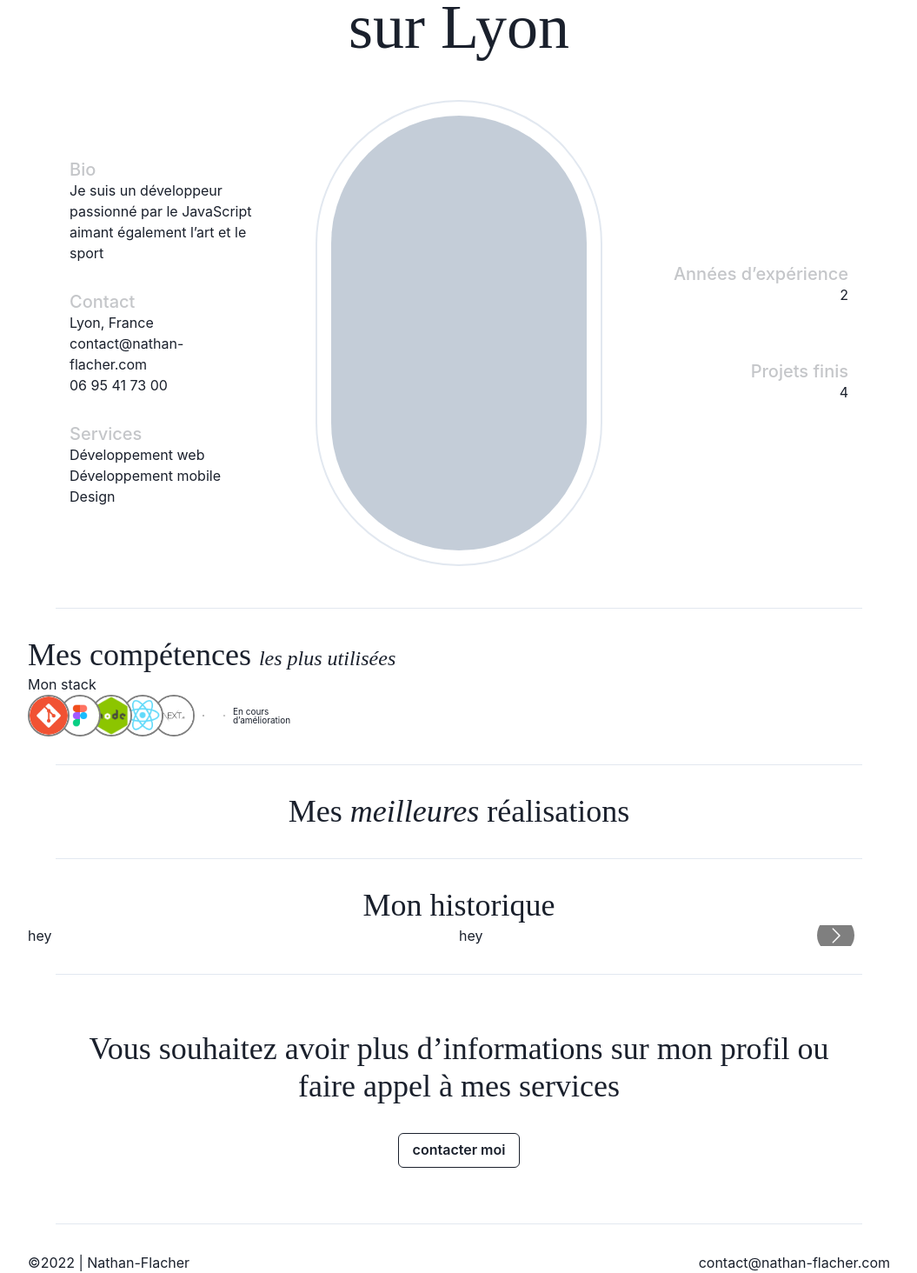
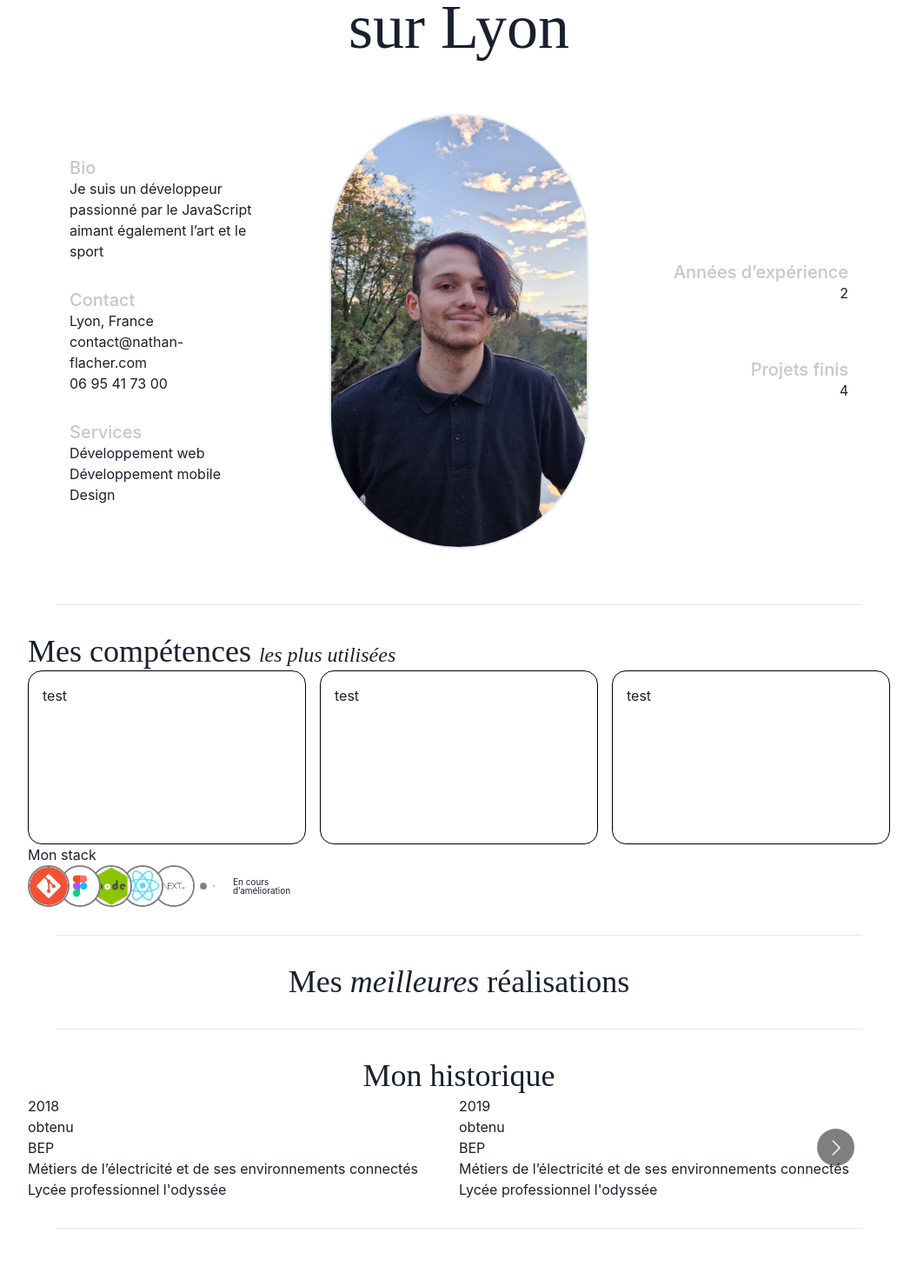
Before and after one commit to Nathan-html/Portfolio, a Next.js app: page / in a window 1280 px wide. Shown: the part 253-1717 px from the top of the page at 87% size, without its empty margins (112-1167 px from the left). Built offline with nearby package versions, Linux system fonts and the light colour scheme.

Commit message:
work on home page

```diff
--- /dev/null
+++ b/components/cursor.tsx
@@ -0,0 +1,35 @@
+import {useEffect, useRef} from "react";
+
+export default function Cursor () {
+    const cursorRef = useRef(null);
+    useEffect(() => {
+        if (cursorRef.current == null) return;
+        document.addEventListener('mousemove', (e: MouseEvent) => {
+            if (cursorRef.current == null) return;
+            // @ts-ignore
+            cursorRef.current.setAttribute("style", "top: " + (e.pageY) + "px; left: " + (e.pageX) + "px;")
+        });
+        window.addEventListener("scroll", (e: Event) => {
+            if (cursorRef.current == null) return;
+            // @ts-ignore
+            const fromTop = cursorRef.current.getAttribute("data-fromTop");
+            // @ts-ignore
+            cursorRef.current.style.top = scrollY + parseInt(fromTop) + "px";
+        });
+        document.addEventListener('click', () => {
+            if (cursorRef.current == null) return;
+            // @ts-ignore
+            cursorRef.current.classList.add("expand");
+            setTimeout(() => {
+                if (cursorRef.current == null)
+                    return;
+                // @ts-ignore
+                cursorRef.current.classList.remove("expand");
+            }, 500)
+        })
+    }, [])
+    return (
+        <div className="cursor" ref={cursorRef}>
+        </div>
+    )
+}
--- a/components/skillCard.tsx
+++ b/components/skillCard.tsx
@@ -1,7 +1,10 @@
 import {NextComponentType} from "next";
+import {Box} from "@chakra-ui/react";
 
 const SkillCard: NextComponentType = () => {
-    return <p>hello</p>
+    return <Box borderRadius="1rem" height='100%' border='1px solid black' padding='1rem'>
+        <Box>test</Box>
+    </Box>
 }
 
 export default SkillCard
--- a/components/year.tsx
+++ b/components/year.tsx
@@ -1,19 +1,12 @@
 import {NextComponentType} from "next";
 
-// @ts-ignore
-const Year: NextComponentType = (
-    year: String = '',
-    state: String = '',
-    title: String = '',
-    desc: String = '',
-    place: String = ''
-) => {
+const Year: NextComponentType = ({props}: any) => {
     return <>
-        <h3>{year}</h3>
-        <p>{state}</p>
-        <p>{title}</p>
-        <p>{desc}</p>
-        <p>{place}</p>
+        <h3>{props.year}</h3>
+        <p>{props.state}</p>
+        <p>{props.title}</p>
+        <p>{props.desc}</p>
+        <p>{props.place}</p>
     </>
 }
 
--- a/pages/_app.tsx
+++ b/pages/_app.tsx
@@ -3,12 +3,15 @@ import type { AppProps } from 'next/app'
 import {ChakraProvider} from "@chakra-ui/provider";
 import theme from "../styles/themes/theme";
 import Navbar from "../components/navbar";
+import CustomCursor from "../components/cursor";
+import {appWithTranslation} from "next-i18next";
 
 function App({ Component, pageProps }: AppProps) {
   return <ChakraProvider theme={theme}>
+    <CustomCursor />
     <Navbar />
     <Component {...pageProps} />
   </ChakraProvider>
 }
 
-export default App
+export default appWithTranslation(App)
--- a/pages/index.tsx
+++ b/pages/index.tsx
@@ -16,6 +16,10 @@ import {PulseLoader} from "react-spinners";
 import UAParser from "ua-parser-js";
 import Carousel from "react-multi-carousel";
 import "react-multi-carousel/lib/styles.css";
+import Image from 'next/image'
+import ImageNathanFlacher from "../public/images/pictures/nathan-flacher-mobile.jpg";
+import SkillCard from "../components/skillCard";
+import Year from "../components/year";
 
 const responsive = {
     desktop: {
@@ -105,6 +109,7 @@ const years = [
 
 // @ts-ignore
 const Home: NextPage = ({deviceType}) => {
+    // @ts-ignore
     return <Container maxW='5xl'>
         <Heading as='h1' size={{md: '4xl'}} sx={{textAlign: "center", fontFamily: "Amiri", fontWeight: "500", margin: "3rem 0"}}>
             Nathan Flacher<br/>Développeur web et application sur Lyon
@@ -130,10 +135,22 @@ const Home: NextPage = ({deviceType}) => {
                 </Box>
             </Grid>
             <GridItem w='100%'>
-                <Box borderRadius="999" border='2px' borderColor='gray.200'>
-                    <Skeleton margin="16px" borderRadius="999" height='500px'>
-
-                    </Skeleton>
+                <Box borderRadius="999" border='2px' borderColor='gray.200' height='500px' position='relative' margin="1rem">
+                    {/*<Skeleton margin="16px" borderRadius="999" height='500px'>*/}
+                        <Image
+                            alt=""
+                            title=""
+                            // loader={myLoader}
+                            src={ImageNathanFlacher}
+                            placeholder="blur"
+                            layout="fill"
+                            objectFit="cover"
+                            style={{
+                                padding: "16px !important",
+                                borderRadius: "999px"
+                            }}
+                            />
+                    {/*</Skeleton>*/}
                 </Box>
             </GridItem>
             <Grid w='100%' gap={"4rem"} sx={{justifyContent:"end"}}>
@@ -151,6 +168,16 @@ const Home: NextPage = ({deviceType}) => {
         <hr style={{margin: "2rem"}} />
 
         <Heading as='h2' size='xl' sx={{fontFamily: "Amiri", fontWeight: "500"}}>Mes compétences <i><span style={{fontSize: "1.5rem"}}>les plus utilisées</span></i></Heading>
+
+        <Grid
+            h='200px'
+            templateColumns='repeat(3, 1fr)'
+            gap={4}
+        >
+            <GridItem><SkillCard /></GridItem>
+            <GridItem><SkillCard /></GridItem>
+            <GridItem><SkillCard /></GridItem>
+        </Grid>
         <Text>Mon stack</Text>
         <AvatarGroup>
             {avatars.map((avatar) => (
@@ -195,9 +222,9 @@ const Home: NextPage = ({deviceType}) => {
             itemClass="image-item"
             responsive={responsive}
         >
-            {years.map(year => {
+            {years.map(value => {
                 return (
-                    <p key={year.year}>hey</p>
+                    <Year key={value.year} props={value}/>
                 );
             })}
         </Carousel>
--- a/styles/globals.css
+++ b/styles/globals.css
@@ -1,19 +1,63 @@
 html,
 body {
-  margin: 0;
-  font-family: -apple-system, BlinkMacSystemFont, Segoe UI, Roboto, Oxygen,
-    Ubuntu, Cantarell, Fira Sans, Droid Sans, Helvetica Neue, sans-serif;
+    margin: 0;
+    font-family: -apple-system, BlinkMacSystemFont, Segoe UI, Roboto, Oxygen, Ubuntu, Cantarell, Fira Sans, Droid Sans,
+    Helvetica Neue, sans-serif;
 }
 
 body {
-  padding: 56px 0 0 0;
+    padding: 56px 0 0 0;
 }
 
 a {
-  color: inherit;
-  text-decoration: none;
+    color: inherit;
+    text-decoration: none;
 }
 
 * {
-  box-sizing: border-box;
+    cursor: none;
+    box-sizing: border-box;
 }
+
+.cursor {
+    z-index: 100;
+    position: absolute;
+    top: 0;
+    left: 0;
+    /* border: 2px solid white; */
+    /* background-color: rgba(255, 255, 255, 0.356); */
+    height: 30px;
+    width: 30px;
+    border-radius: 50px;
+    transform: translate(-50%, -50%);
+    pointer-events: none;
+}
+.cursor::after,
+.cursor::before {
+    content: "";
+    position: absolute;
+    top: 50%;
+    left: 50%;
+    transform: translate(-50%, -50%);
+    background-color: #000000;
+    height: 10px;
+    width: 10px;
+    border-radius: 50px;
+}
+.cursor::before {
+    background-color: rgb(0, 0, 0);
+}
+.cursor.click::before {
+    animation: click 1s ease forwards;
+    background-color: rgb(0, 0, 0);
+}
+@keyframes click {
+    0% {
+        opacity: 1;
+        transform: translate(-50%, -50%) scale(1);
+    }
+    100% {
+        opacity: 0;
+        transform: translate(-50%, -50%) scale(7);
+    }
+}
```
Also changed, not shown: public/images/pictures/nathan-flacher-mobile.jpg (added), 1 other file (tests, documents, lock files or other folders).
